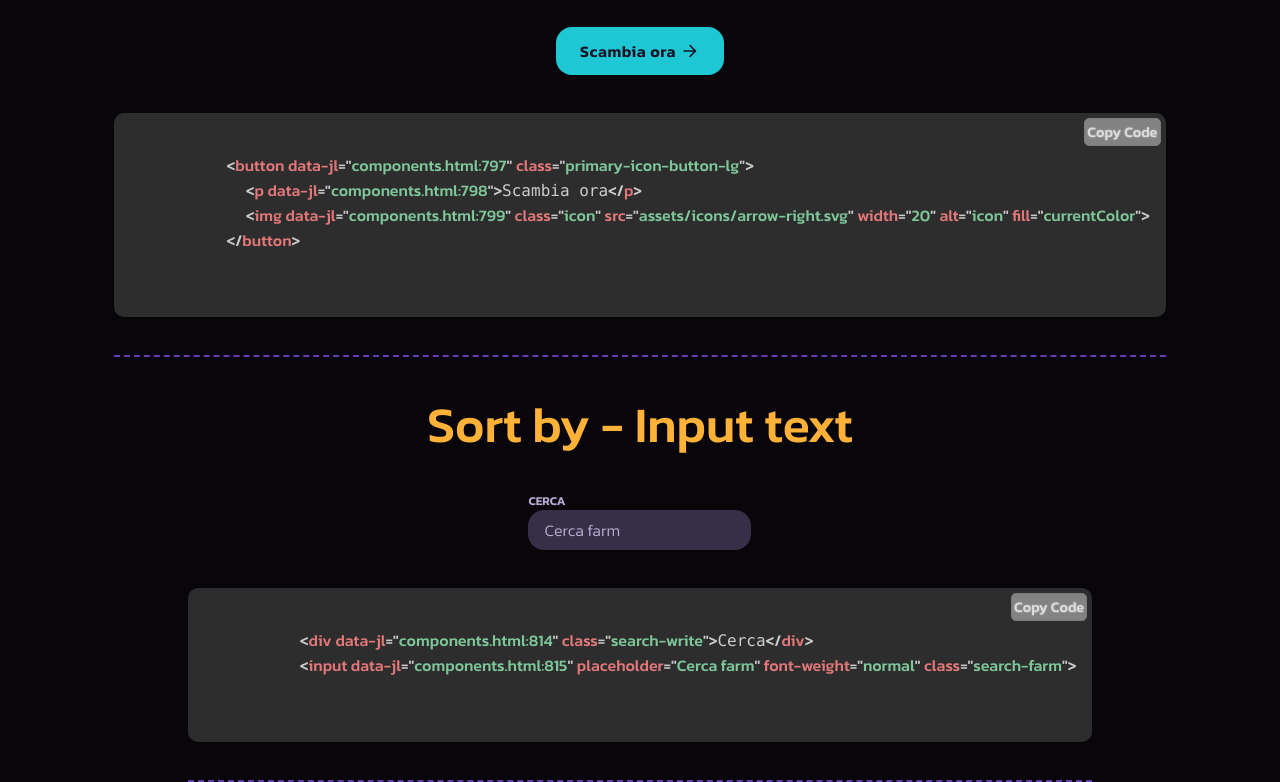
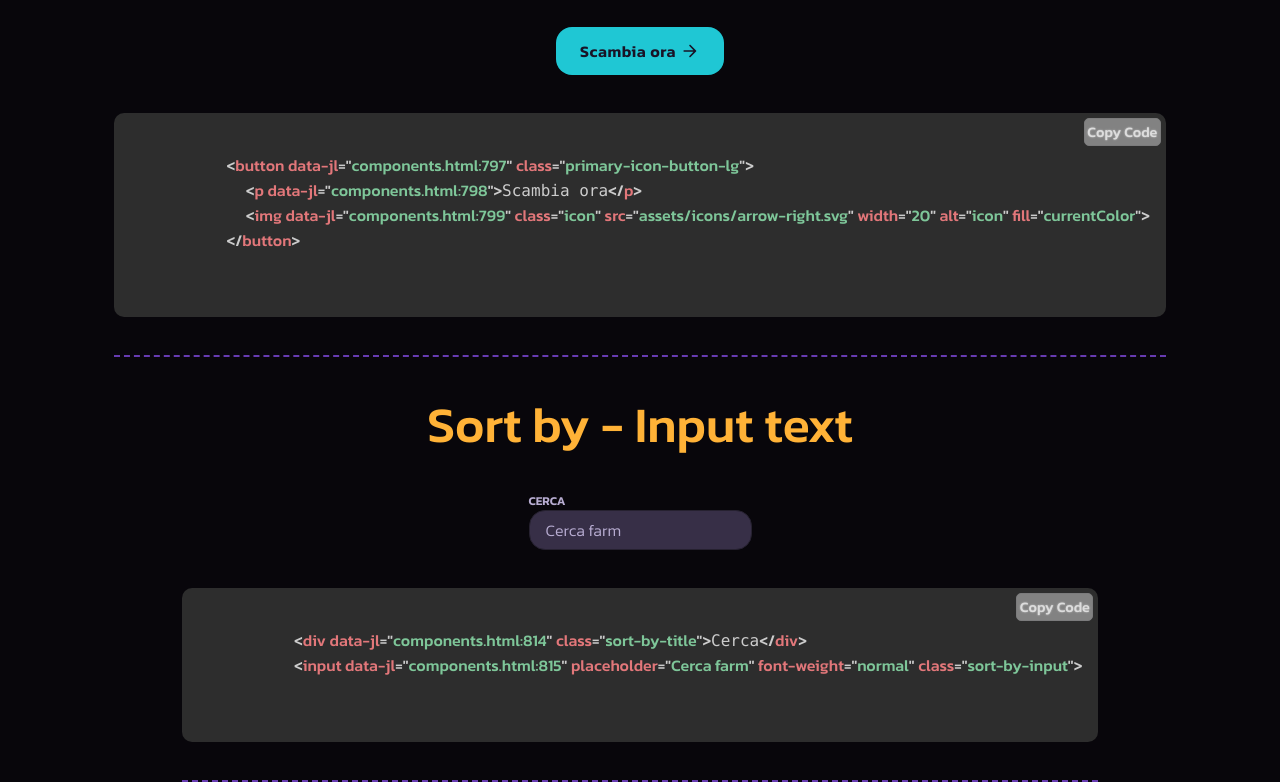
Before and after one commit to AnastasiaGandolfi/PancakeSwap-project, a website: page components.html in a window 1280 px wide. Shown: the part 10316-11098 px from the top of the page. Drawn offline with nearby package versions, Linux system fonts and the light colour scheme; a web font is replaced by a local one.

Commit message:
feat: add file input scss and sort by input text

```diff
--- a/components.html
+++ b/components.html
@@ -806,13 +806,13 @@
      <section class="component">
       <h1 class="component-title">Sort by - Input text</h1>
       <div>
-        <div class="search-write">Cerca</div>
-        <input placeholder="Cerca farm" class="search-farm">
+        <div class="sort-by-title">Cerca</div>
+        <input placeholder="Cerca farm" class="sort-by-input">
       </div>
       <pre>
         <code class="language-html">
-          <div class="search-write">Cerca</div>
-          <input placeholder="Cerca farm" font-weight="normal" class="search-farm">
+          <div class="sort-by-title">Cerca</div>
+          <input placeholder="Cerca farm" font-weight="normal" class="sort-by-input">
         </code>
       </pre>
     </section>
--- a/style/scss/buttons.scss
+++ b/style/scss/buttons.scss
@@ -146,29 +146,3 @@
   @include common-button;
   height: 48px;
 }
-
-
-.search-write {
-  color: var(--textSubtle);
-  font-weight: 600;
-  line-height: 1.5;
-  text-transform: uppercase;
-  font-size: 12px;
-
-}
-
-.search-farm {
-  background-color: var(--input);
-  font-size: 16px;
-  height: 40px;
-  width: 223px;
-  outline: 0px;
-  padding: 0px 16px;
-  border-radius: 16px;
-
-  &::placeholder {
-    color: var(--textSubtle);
-    font-weight: 200;
-  }
-
-}
--- a/style/scss/common.scss
+++ b/style/scss/common.scss
@@ -2,4 +2,5 @@
 @import 'buttons';
 @import 'switch';
 @import 'navbar';
+@import 'input';
 //@import 'xx';
--- /dev/null
+++ b/style/scss/input.scss
@@ -0,0 +1,31 @@
+.sort-by-title {
+    color: var(--textSubtle);
+    font-weight: 600;
+    line-height: 1.5;
+    text-transform: uppercase;
+    font-size: 12px;
+
+  }
+
+  .sort-by-input {
+    background-color: var(--input);
+    font-size: 16px;
+    height: 40px;
+    width: 223px;
+    outline: 0px;
+    padding: 0px 16px;
+    border-radius: 16px;
+    border: 1px solid var(--inputSecondary);
+
+    &::placeholder {
+      color: var(--textSubtle);
+      font-weight: 200;
+    }
+
+    &:focus {
+      box-shadow: 0 0 0 .15vw var(--overlay);
+      border: 1px solid var(--overlay);
+
+    }
+
+  }
```
Also changed, not shown: style/css/common.css.
